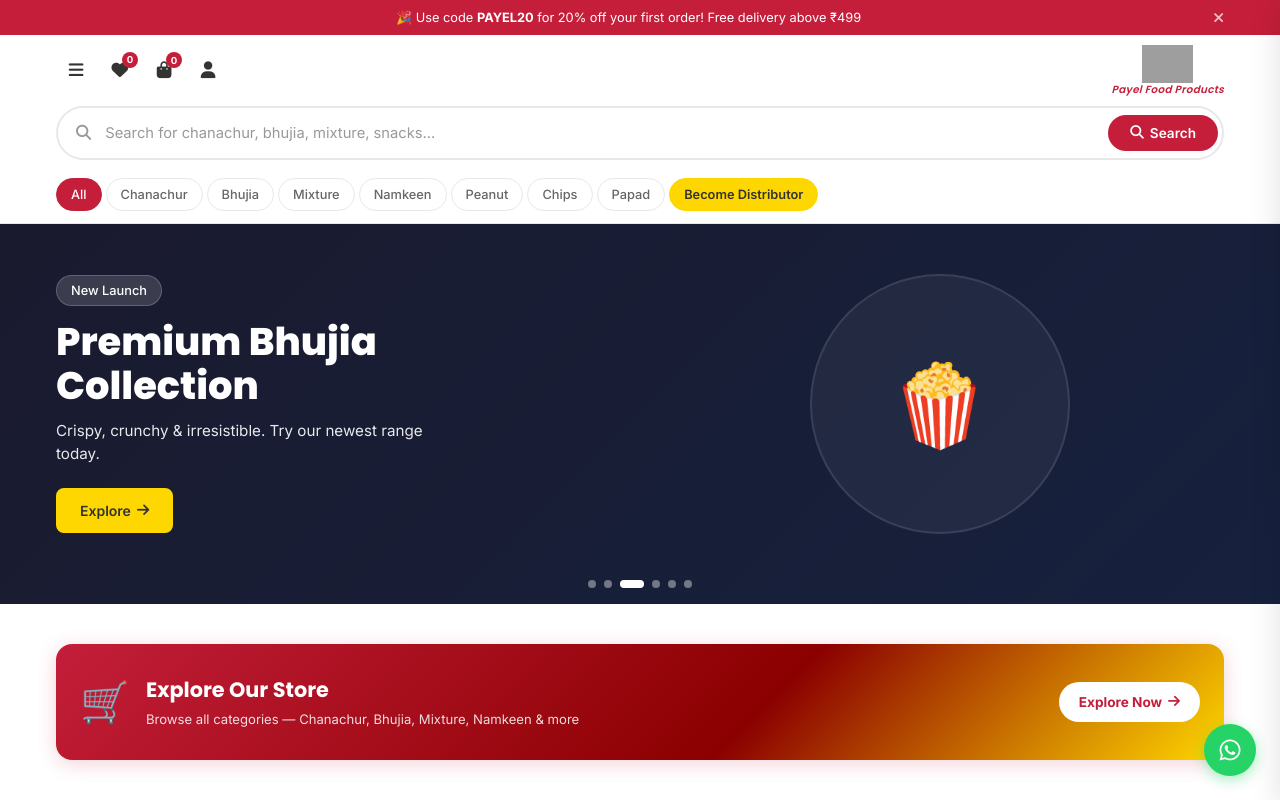
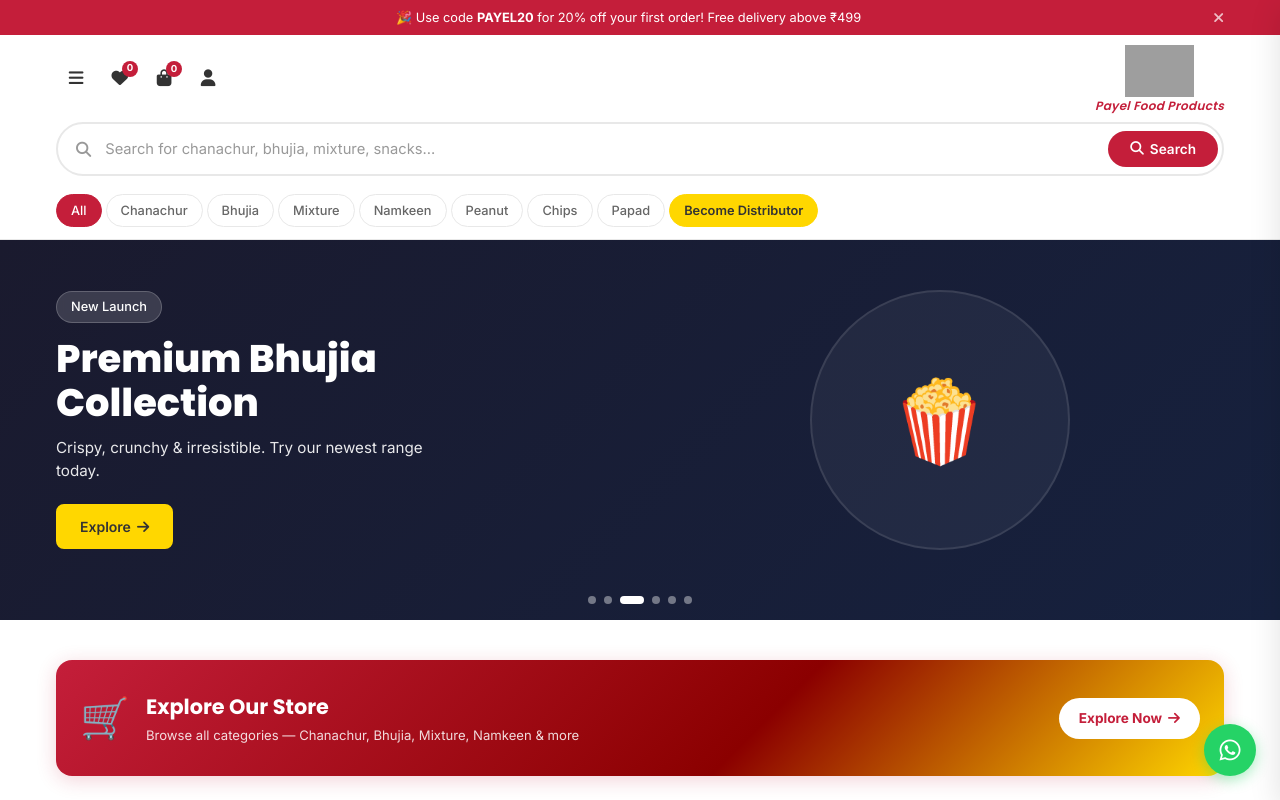
Before and after one commit to surojbera1000/Payel, a plain HTML site: page index.html in a window 1280 px wide. Shown: the top 800 px of the page. Drawn offline with Linux system fonts and the light colour scheme; grey boxes are pictures that could not be loaded.

Commit message:
Make logo bigger (52px) and tagline text larger (0.75rem) for better visibility

```diff
--- a/css/style.css
+++ b/css/style.css
@@ -148,16 +148,16 @@ input, select, textarea { font-family: inherit; font-size: inherit; }
     line-height: 1;
 }
 .brand-logo .logo-img {
-    height: 38px;
+    height: 52px;
     width: auto;
     object-fit: contain;
 }
 .brand-tagline {
-    font-size: 0.65rem;
+    font-size: 0.75rem;
     font-weight: 600;
     color: var(--primary);
     letter-spacing: 0.3px;
-    margin-top: 2px;
+    margin-top: 3px;
     text-align: center;
     font-family: var(--font-heading);
     font-style: italic;
```
